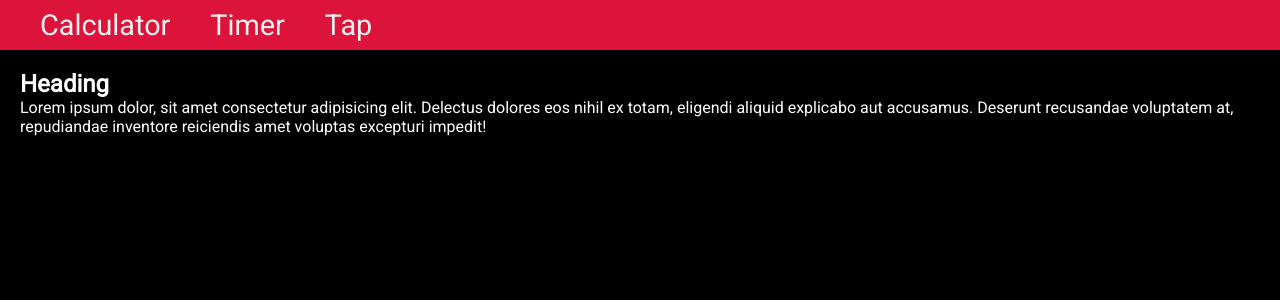
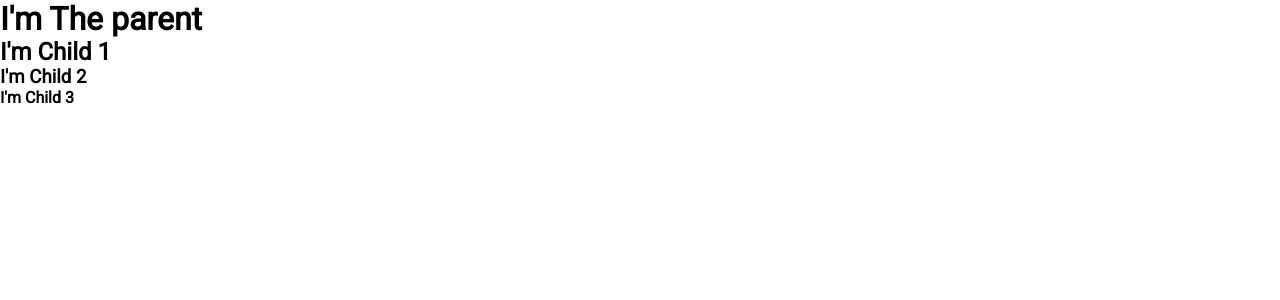
Before and after one commit to Prathyu22/React-JS, a React (Create React App) app in the folder myapp/: page / in a window 1280 px wide. Shown: the top 300 px of the page. Built offline with nearby package versions, Linux system fonts and the light colour scheme.

Commit message:
Day-7_Props Drilling

```diff
--- a/myapp/src/App.js
+++ b/myapp/src/App.js
@@ -1,32 +1,16 @@
-import { useState, useEffect } from 'react'
-import Calculator from './components/Calculator';
-
-import Navbar from './layouts/Navbar'
-import Info from './components/Info';
-import Timer from './components/Timer';
-import Tap from './components/Tap'
-
-
+import ChildOne from "./components/ChildOne";
+import {useState} from 'react'
 
 const App = () => {
 
-  const [currentComp, setcurrentComp] = useState('info')
-  return (
-    <div className="App">
-      <Navbar setcurrentComp = {setcurrentComp} />
-      {/* In curly braces, we cannot use another block of code instead we can use expressions. So, we used ternary operator here instead of "if-else" statements.*/}
-      {
-        currentComp === 'calculator' ? <Calculator /> :
-        currentComp === 'timer' ? <Timer /> :
-        currentComp === 'tap' ? <Tap /> :
-        <Info />
-      }
-      { /*<Info />
-      <Timer />
-      <Calculator />
-      <Tap /> */}
-    </div >
-  );
+  const [data, setdata] = useState([{ name: "Mercedes"}, { name: 'Zenevo'}])
+
+      return (
+        <div className="App">
+          <h1>I'm The parent</h1>
+          <ChildOne data={data} />
+        </div>
+      );
 }
 
 
--- a/myapp/src/components/Calculator.js
+++ /dev/null
@@ -1,11 +0,0 @@
-const Calculator = () => {
-    return (
-        <div className="container">
-            <div className="calculator">
-                <h2>Calculator</h2>
-            </div>
-        </div>
-    );
-}
-
-export default Calculator;
--- /dev/null
+++ b/myapp/src/components/ChildOne.js
@@ -0,0 +1,14 @@
+import ChildTwo from "./ChildTwo";
+
+const ChildOne = ({data}) => {
+    console.log(`Log from ChildOne`)
+    console.log(data)
+    return (
+        <div>
+            <h2> I'm Child 1</h2>
+            <ChildTwo data={data} />
+        </div>
+    );
+}
+
+export default ChildOne;
--- /dev/null
+++ b/myapp/src/components/ChildThree.js
@@ -0,0 +1,11 @@
+const ChildThree = ({data}) => {
+    console.log(`Log from ChildThree`)
+    console.log(data)
+    return (
+        <div>
+            <h4> I'm Child 3</h4>
+        </div>
+    );
+}
+
+export default ChildThree;
--- /dev/null
+++ b/myapp/src/components/ChildTwo.js
@@ -0,0 +1,14 @@
+import ChildThree from "./ChildThree";
+
+const ChildTwo = ({data}) => {
+    console.log(`Log from ChildTwo`)
+    console.log(data)
+    return (
+        <div>
+            <h3> I'm Child 2</h3>
+            <ChildThree data={data} />
+        </div>
+    );
+}
+
+export default ChildTwo;
--- a/myapp/src/components/Info.js
+++ /dev/null
@@ -1,12 +0,0 @@
-const Info = () => {
-    return (
-        <div className="container">
-            <div className="info">
-                <h2>Heading </h2>
-                Lorem ipsum dolor, sit amet consectetur adipisicing elit. Delectus dolores eos nihil ex totam, eligendi aliquid explicabo aut accusamus. Deserunt recusandae voluptatem at, repudiandae inventore reiciendis amet voluptas excepturi impedit!
-            </div>
-        </div>
-    );
-}
-
-export default Info;
--- a/myapp/src/components/Tap.js
+++ /dev/null
@@ -1,28 +0,0 @@
-import {useEffect, useState} from "react";
-
-const Tap = () => {
-
-    useEffect( () => {
-        console.log("component mounted")
-        /*const alert = () => window.alert("HEY!! You just double clicked")
-        document.addEventListener('dbclick',alert)
-        return () => document.removeEventListener('dbclick',alert)*/
-
-        return () => console.log('component unmounted')
-
-    }, [])
-
-    const [count, setcount] = useState(0)
-
-    return (
-        <div className="container">
-            <div className="tap">
-                <h3>{count}</h3>
-                <button onClick={() => {setcount(prev => prev += 1) }} >CLICK </button>
-                <h2>Tap</h2>
-            </div>
-        </div>
-    );
-}
-
-export default Tap;
--- a/myapp/src/components/Timer.js
+++ /dev/null
@@ -1,11 +0,0 @@
-const Timer = () => {
-    return (
-        <div className="container">
-            <div className="timer">
-                <h2>Timer</h2>
-            </div>
-        </div>
-    );
-}
-
-export default Timer;
```
